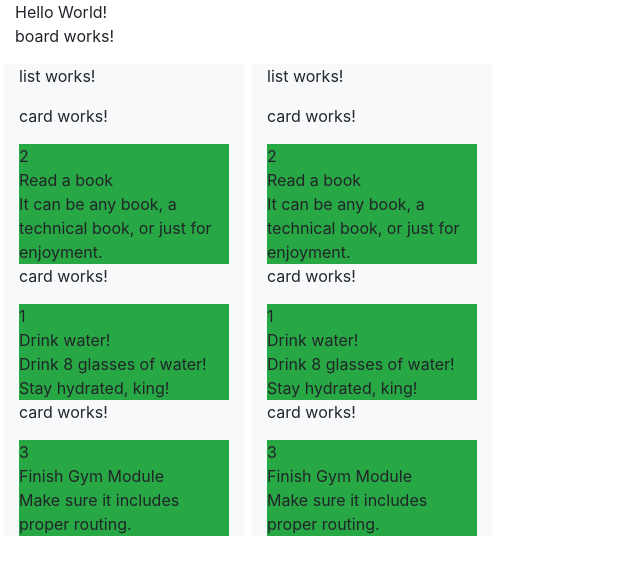
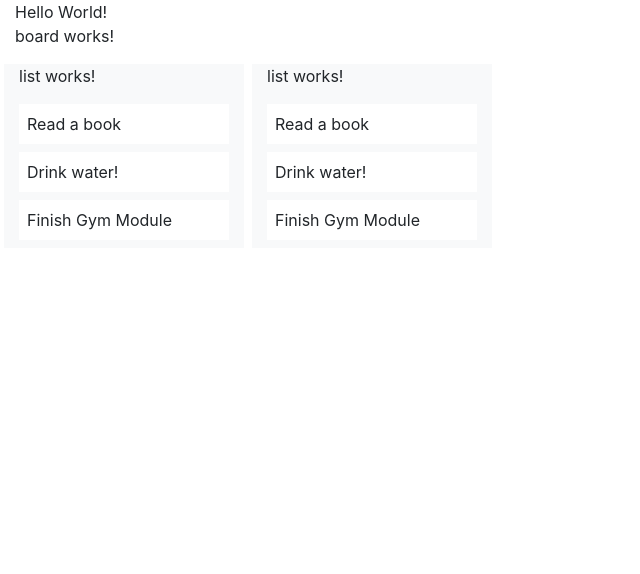
Before and after one commit to batibot323/trello-clone-tutorial, an Angular app: page / in a window 1280 px wide. Shown: the top 574 px of the page, without its empty margins (0-640 px from the left). Built offline with nearby package versions, Linux system fonts and the light colour scheme.

Commit message:
Cards now only show their title. Styled cards to give more breathing space.

```diff
--- a/src/app/board/board.component.html
+++ b/src/app/board/board.component.html
@@ -1,9 +1,9 @@
 <p>board works!</p>
 <div class="row">
-    <div class="col list bg-light mx-1">
+    <div class="col list mx-1 bg-light">
         <tc-list></tc-list>
     </div>
-    <div class="col list bg-light mx-1">
+    <div class="col list mx-1 bg-light">
         <tc-list></tc-list>
     </div>
 </div>
--- a/src/app/card/card.component.html
+++ b/src/app/card/card.component.html
@@ -1,6 +1,3 @@
-<p>card works!</p>
-<div class="bg-success">
-    <div>{{ myCard.id }}</div>
+<div class="bg-white my-2 p-2">
     <div>{{ myCard.title }}</div>
-    <div>{{ myCard.description }}</div>
 </div>
```
